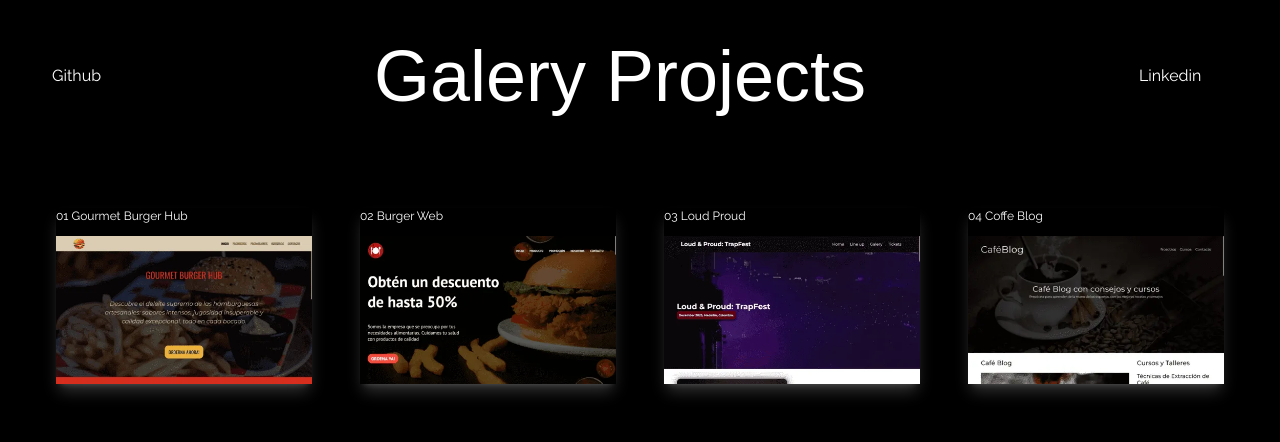
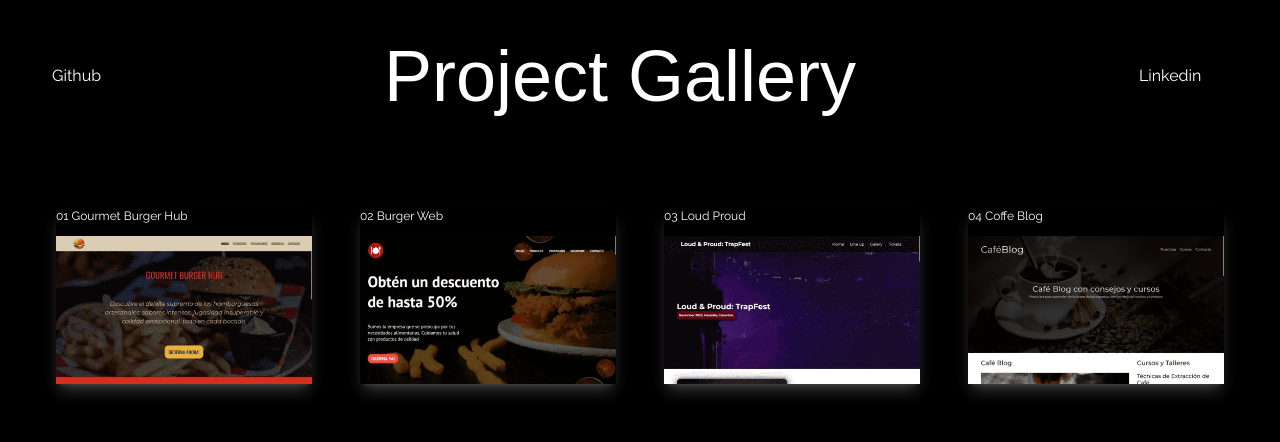
Before and after one commit to luisalmenarez/Galery, a website: page index.html in a window 1280 px wide. Shown: the top 442 px of the page. Drawn offline with nearby package versions, Linux system fonts and the light colour scheme; a web font is replaced by a local one.

Commit message:
name web

```diff
--- a/index.html
+++ b/index.html
@@ -12,7 +12,7 @@
     <header>
       <nav class="w-11/12 m-3 md:m-10 gap-2 flex lg:flex-row lt:flex-col justify-between items-center">
         <a class="transition-all delay-75 hover:scale-110 hover:text-purple-900 lt:order-[2] lg:order[1] p-3" href="https://github.com/Luis-Almenarez" target="_blank">Github</a>
-        <a class="text-7xl font-Tilt sm:text-6xl lt:text-4xl lt:order-[1] lg:order-[2] lg:text-7xl" href="index.html"><h1>Galery Projects</h1></a>
+        <a class="text-7xl font-Tilt sm:text-6xl lt:text-4xl lt:order-[1] lg:order-[2] lg:text-7xl" href="index.html"><h1>Project Gallery</h1></a>
         <a class="transition-all delay-75 hover:scale-110 hover:text-purple-900 lt:order-[3] p-3" href="https://www.linkedin.com/in/luis-almenarez/" target="_blank">Linkedin</a>
       </nav>
     </header>
```
